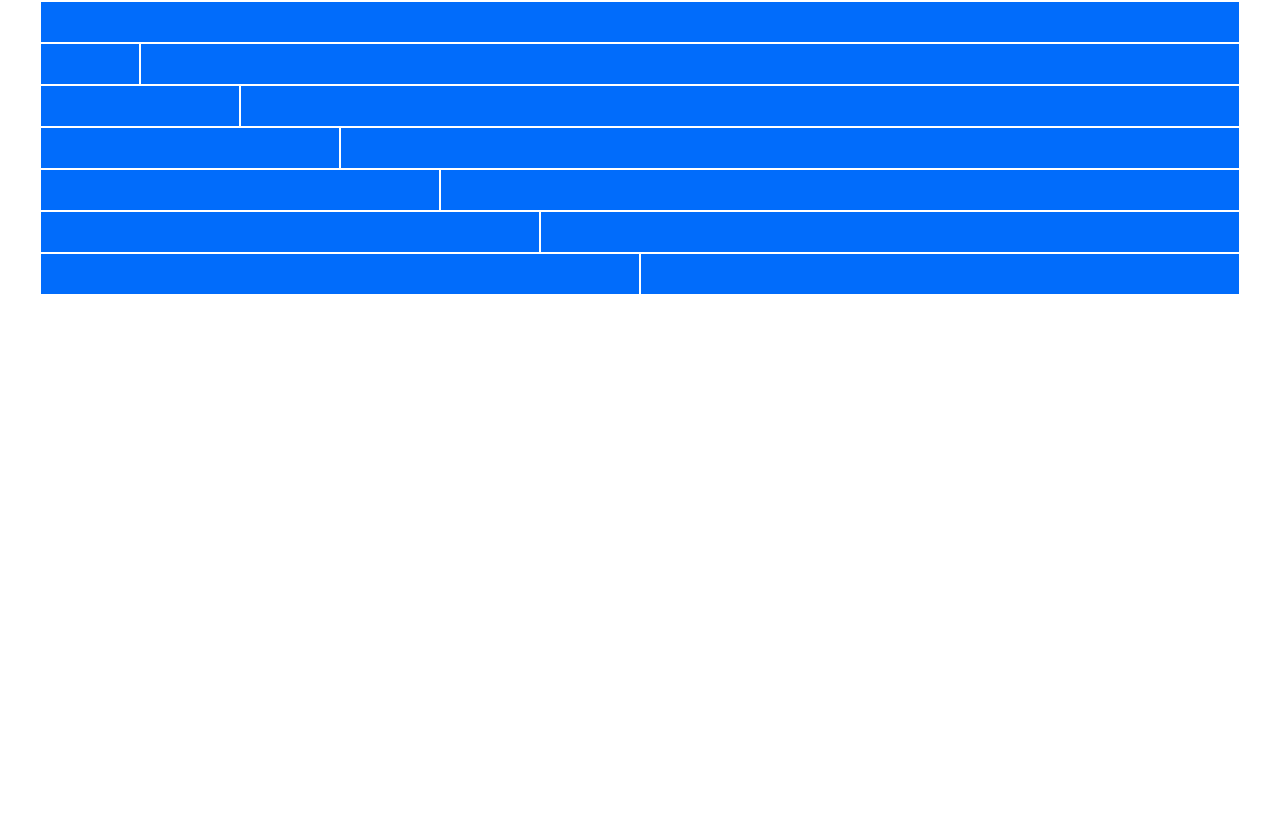
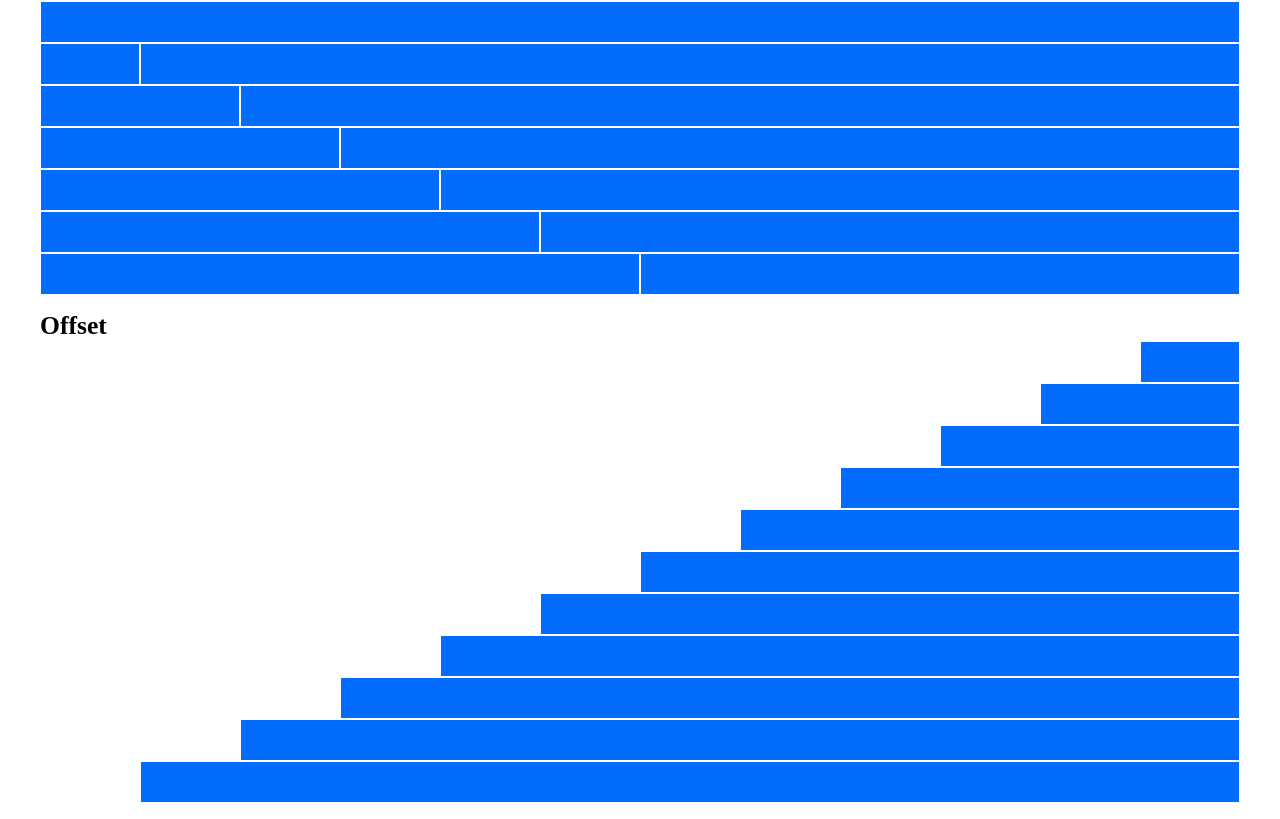
Before and after one commit to alessandro-baldassarre/html-css-12bool, a plain HTML site: page index.html in a window 1280 px wide. Shown: the part 297-1116 px from the top of the page. Before the commit the page ends 800 px from the top, so only its background shows below. Drawn offline with Linux system fonts and the light colour scheme.

Commit message:
realized container with offset columns

```diff
--- a/index.html
+++ b/index.html
@@ -205,5 +205,76 @@
 
     </div>
 
+    <div class="container">
+        <h1>Offset</h1>
+
+        <div class="row">
+            <div class="xs-col-offset-11 xs-col-1">
+                <div class="box"></div>
+            </div>
+        </div>
+
+        <div class="row">
+            <div class="xs-col-offset-10 xs-col-2">
+                <div class="box"></div>
+            </div>
+        </div>
+
+        <div class="row">
+            <div class="xs-col-offset-9 xs-col-3">
+                <div class="box"></div>
+            </div>
+        </div>
+
+        <div class="row">
+            <div class="xs-col-offset-8 xs-col-4">
+                <div class="box"></div>
+            </div>
+        </div>
+
+        <div class="row">
+            <div class="xs-col-offset-7 xs-col-5">
+                <div class="box"></div>
+            </div>
+        </div>
+
+        <div class="row">
+            <div class="xs-col-offset-6 xs-col-6">
+                <div class="box"></div>
+            </div>
+        </div>
+
+        <div class="row">
+            <div class="xs-col-offset-5 xs-col-7">
+                <div class="box"></div>
+            </div>
+        </div>
+
+        <div class="row">
+            <div class="xs-col-offset-4 xs-col-8">
+                <div class="box"></div>
+            </div>
+        </div>
+
+        <div class="row">
+            <div class="xs-col-offset-3 xs-col-9">
+                <div class="box"></div>
+            </div>
+        </div>
+
+        <div class="row">
+            <div class="xs-col-offset-2 xs-col-10">
+                <div class="box"></div>
+            </div>
+        </div>
+
+        <div class="row">
+            <div class="xs-col-offset-1 xs-col-11">
+                <div class="box"></div>
+            </div>
+        </div>
+
+    </div>
+
 </body>
 </html>
```
